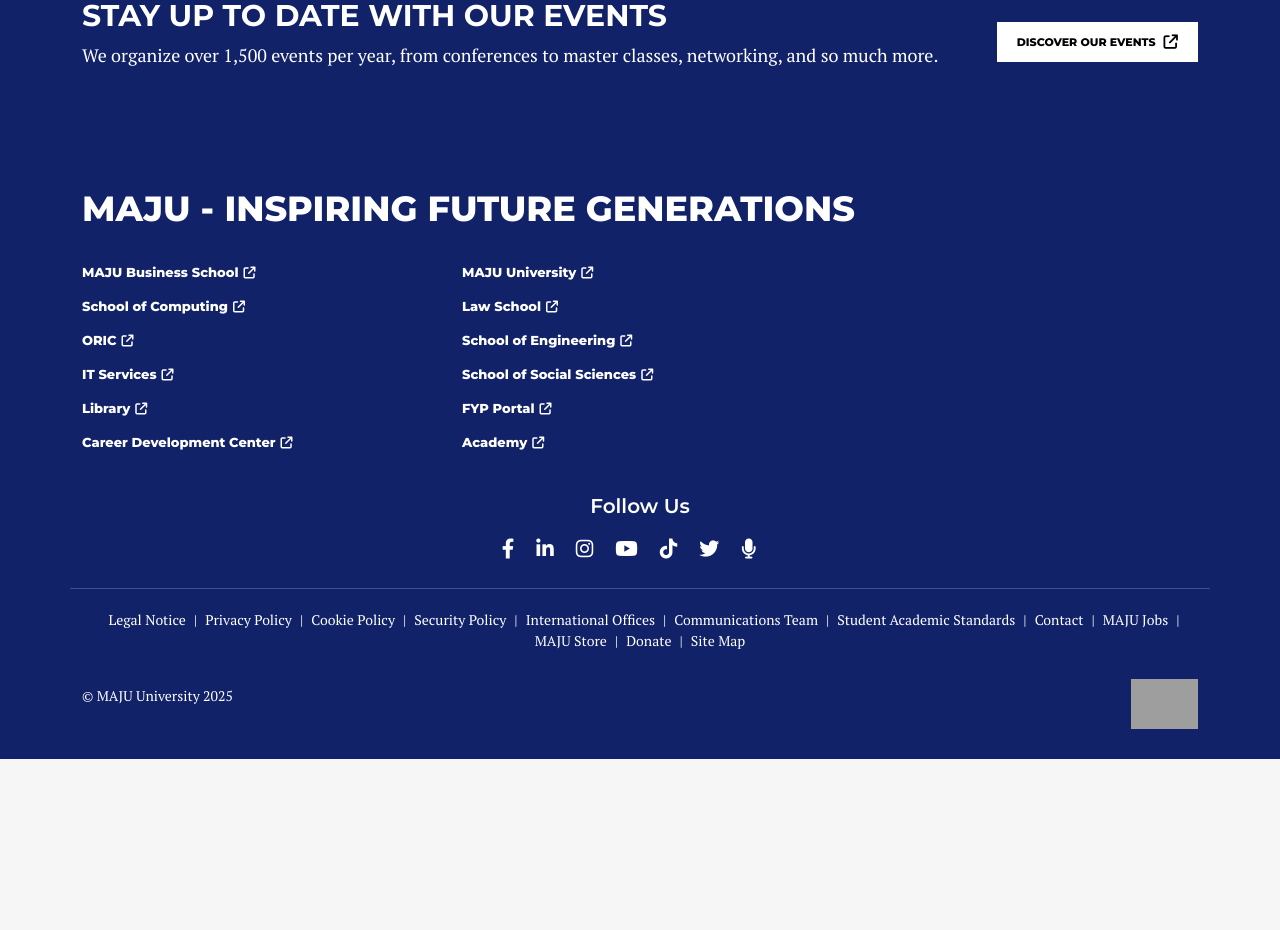
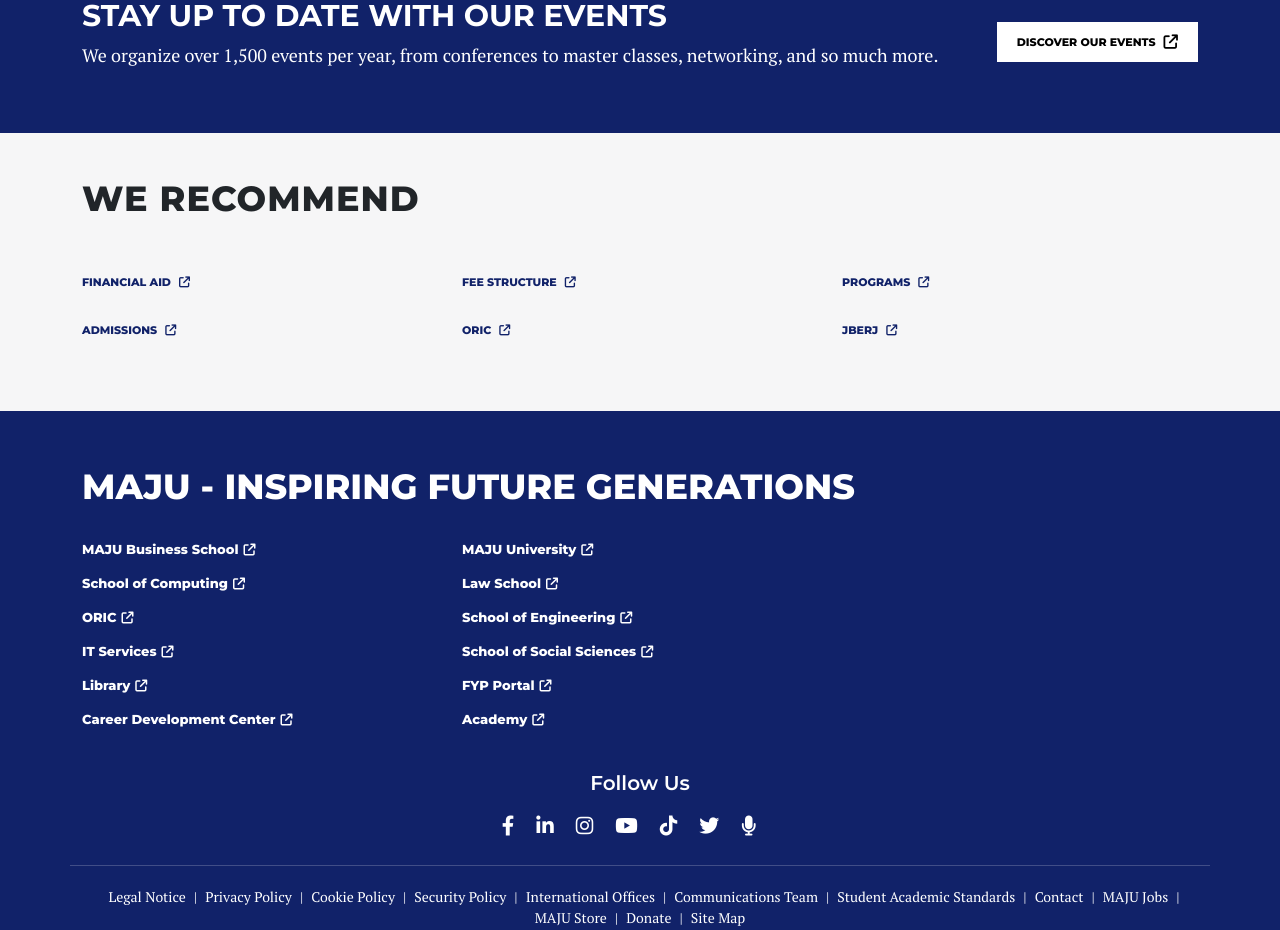
Before and after one commit to abdulmoiz65/React_Uni_Project, a React (Vite) app: page / in a window 1280 px wide. Shown: the part 3300-4230 px from the top of the page. Before the commit the page ends 4059 px from the top, so only its background shows below. Built offline with nearby package versions, Linux system fonts and the light colour scheme; grey boxes are pictures that could not be loaded.

Commit message:
we recommend component

```diff
--- a/src/App.jsx
+++ b/src/App.jsx
@@ -4,6 +4,7 @@ import Sustainability from "./components/Sustainability/Sustainability";
 import DegreeCards from "./components/DegreeCards/DegreeCards";
 import AdmissionProcessCards from "./components/AdmissionProcessCards/AdmissionProcessCards";
 import EventBox from "./components/EventBox/EventBox";
+import WeRecommend from "./components/WeRecommend/WeRecommend";
 import Footer from "./components/Footer/Footer";
 
 
@@ -16,6 +17,7 @@ function App() {
       <DegreeCards />
       <AdmissionProcessCards />
       <EventBox />
+      <WeRecommend />
       <Footer />
     </div>
   );
--- a/src/components/Footer/Footer.module.css
+++ b/src/components/Footer/Footer.module.css
@@ -29,9 +29,6 @@
   height: 50px;
 }
 
-.socialIcons {
-  /* container styles if needed */
-}
 
 .socialLink {
   font-size: 20px;
--- /dev/null
+++ b/src/components/WeRecommend/WeRecommend.jsx
@@ -0,0 +1,54 @@
+import React from "react";
+import styles from "./WeRecommend.module.css";
+
+// Font Awesome CDN (for demo, in real app, use npm package)
+const fontAwesomeLink = (
+  <link
+    rel="stylesheet"
+    href="https://cdnjs.cloudflare.com/ajax/libs/font-awesome/6.4.0/css/all.min.css"
+  />
+);
+
+const recommendLinks = [
+  [
+    { text: "FINANCIAL AID", href: "scholarships-link.html" },
+    { text: "ADMISSIONS", href: "admissions-link.html" },
+  ],
+  [
+    { text: "FEE STRUCTURE", href: "feestructure-link.html" },
+    { text: "ORIC", href: "oric-link.html" },
+  ],
+  [
+    { text: "PROGRAMS", href: "programs-link.html" },
+    { text: "JBERJ", href: "jberj-link.html" },
+  ],
+];
+
+const WeRecommend = () => (
+  <>
+    {fontAwesomeLink}
+    <section className={styles.importantLinks}>
+      <div className={`container ${styles.importantLinksList}`}>
+        <span className={styles.importantLinksHeading}>WE RECOMMEND</span>
+        <div className="row">
+          {recommendLinks.map((col, colIdx) => (
+            <div className="col-md-4 col-lg-4 col-sm-6" key={colIdx}>
+              <ul>
+                {col.map((item, idx) => (
+                  <li key={idx}>
+                    <a href={item.href} target="_blank" rel="noopener noreferrer">
+                      {item.text}
+                      <i className={`fas fa-arrow-up-right-from-square ${styles.externalLink}`}></i>
+                    </a>
+                  </li>
+                ))}
+              </ul>
+            </div>
+          ))}
+        </div>
+      </div>
+    </section>
+  </>
+);
+
+export default WeRecommend;
--- /dev/null
+++ b/src/components/WeRecommend/WeRecommend.module.css
@@ -0,0 +1,45 @@
+.importantLinks {
+  padding-top: 40px;
+  padding-bottom: 40px;
+  font-family: 'Montserrat', sans-serif;
+}
+
+.importantLinksHeading {
+  font-size: 35px;
+  font-weight: 800;
+  font-style: normal;
+  display: block;
+  margin-bottom: 2rem;
+  letter-spacing: 1px;
+}
+
+.importantLinksList ul {
+  padding-left: 0;
+}
+
+.importantLinksList ul li {
+  padding-top: 1rem;
+  padding-bottom: 1rem;
+  list-style: none;
+  text-transform: uppercase;
+  font-weight: 800;
+  font-size: 11px;
+}
+
+.importantLinksList ul li a {
+  text-decoration: none;
+  color: #112269;
+  font-size: 11px;
+  font-weight: 800;
+  transition: opacity 0.2s;
+}
+
+.importantLinksList ul li a:hover {
+  opacity: 0.7;
+}
+
+.externalLink {
+  width: 25px;
+  padding-left: 0.5rem;
+  font-size: 1em;
+}
```
